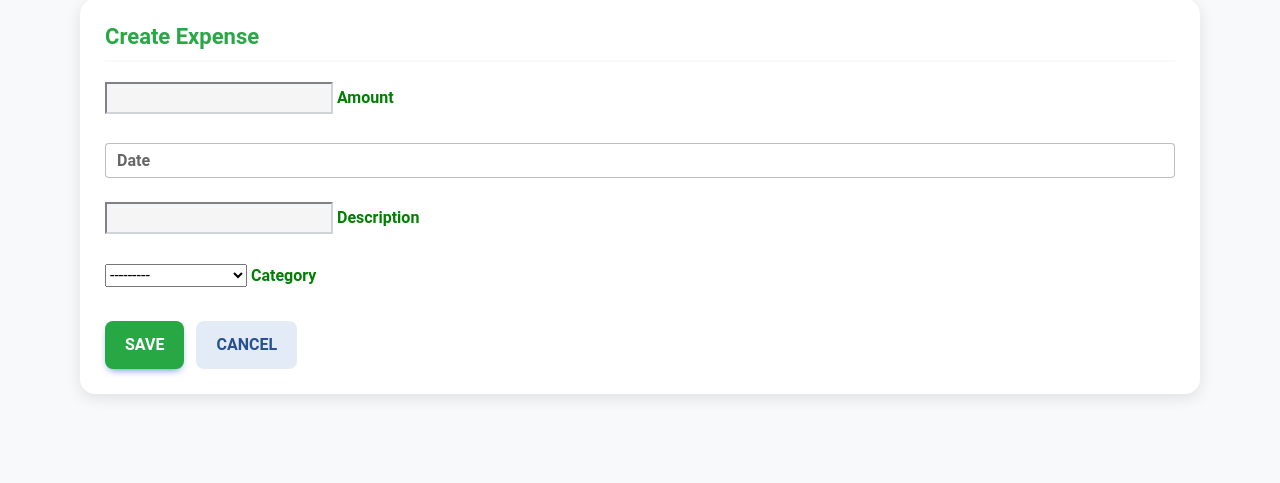
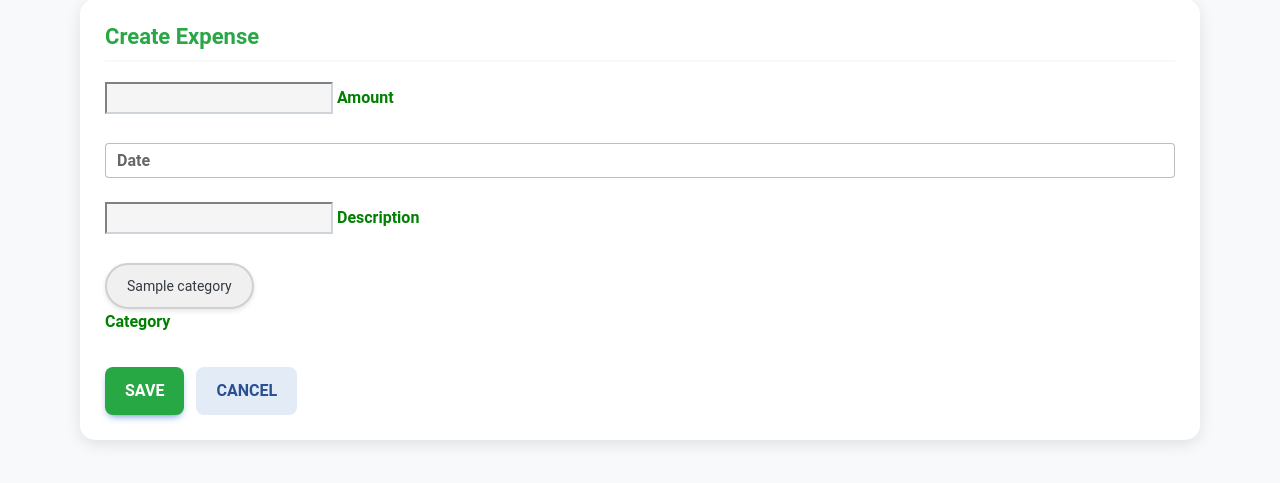
Before and after one commit to phantom-kali/ExpenseTracker, a Django app: page /expenses/new/ in a window 1280 px wide. Shown: the part 172-655 px from the top of the page. Run offline with Django 5.2, Linux system fonts and the light colour scheme; a user stored in the database is signed in; tables that the repository leaves empty hold one stand-in row (values such as "Sample post"); some libraries are stand-ins or nearby versions.

Commit message:
Changed the categories in add expense into radio button

```diff
--- a/expenses/forms.py
+++ b/expenses/forms.py
@@ -28,4 +28,5 @@ class ExpenseForm(forms.ModelForm):
         fields = ['amount', 'date', 'description', 'category']
         widgets = {
             'date': forms.DateInput(attrs={'type': 'date', 'class': 'form-control date-input-container'}),
+            'category': forms.RadioSelect(attrs={'class': 'category-bubbles'}),
         }
--- a/static/css/style.css
+++ b/static/css/style.css
@@ -417,3 +417,40 @@ h2 {
     background-color: transparent;
     color: #000;
 }
+.category-bubbles {
+    display: flex;
+    flex-wrap: wrap;
+    gap: 10px;
+}
+
+.category-bubbles input[type="radio"] {
+    display: none;
+}
+
+.category-bubbles label {
+    display: inline-block;
+    padding: 10px 20px;
+    background-color: #f0f0f0;
+    border: 2px solid #d0d0d0;
+    border-radius: 25px;
+    cursor: pointer;
+    transition: all 0.3s ease;
+    font-size: 14px;
+    box-shadow: 0 2px 5px rgba(0, 0, 0, 0.1);
+}
+
+.category-bubbles label:hover {
+    background-color: #e0e0e0;
+    transform: translateY(-2px);
+    box-shadow: 0 4px 8px rgba(0, 0, 0, 0.15);
+}
+
+.category-bubbles input[type="radio"]:checked + label {
+    background-color: #007bff;
+    border-color: #0056b3;
+    color: white;
+}
+
+.category-bubbles input[type="radio"]:checked + label:hover {
+    background-color: #0056b3;
+}
```
